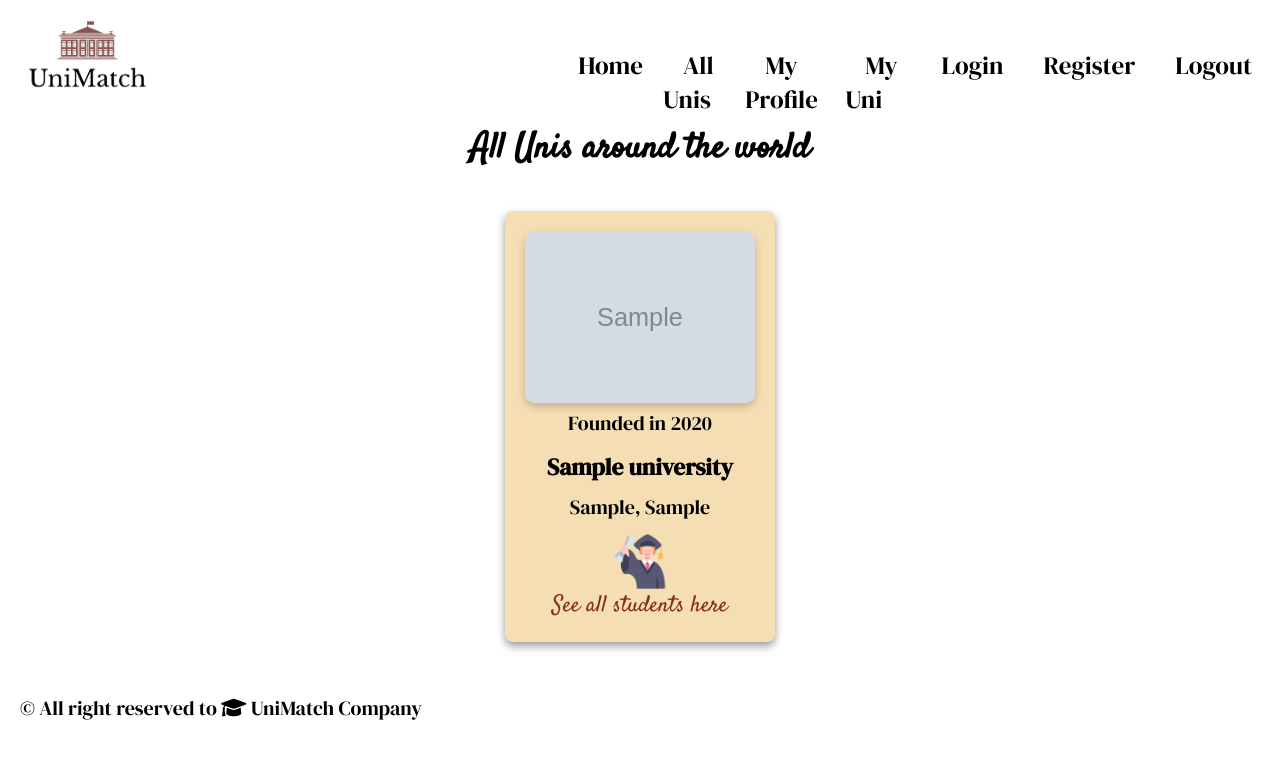
After one commit to annasarabasheva/Personal-Project-with-Django, a Django app: page /universities/all_unis/ in a window 1280 px wide. The commit adds this page. Shown: the top 759 px of the page. Run offline with Django 4.2, Linux system fonts and the light colour scheme; tables that the repository leaves empty hold one stand-in row (values such as "Sample post"); grey boxes marked "Sample" are stand-in pictures.

Commit message:
Add All Unis page, where users can see all universities in the database

```diff
--- a/FinalProject/universities/urls.py
+++ b/FinalProject/universities/urls.py
@@ -3,4 +3,5 @@ from FinalProject.universities import views
 
 urlpatterns = [
     path('catalog/', views.catalog, name='catalog'),
+    path('all_unis/', views.all_unis, name='all-unis'),
 ]
--- a/FinalProject/universities/views.py
+++ b/FinalProject/universities/views.py
@@ -1,18 +1,28 @@
-
-from django.shortcuts import render
+from django.shortcuts import render, redirect
 from FinalProject.universities.models import University
 
 
 def catalog(request):
-    # Get the search query from the request
     country_query = request.GET.get('query', '')
 
-    # Filter universities based on the country specified in the search bar
+    if not country_query:
+        return redirect('all-unis')
+
     universities = University.objects.filter(country__icontains=country_query)
 
-    # Pass universities and search query to the template
+
     context = {
         'universities': universities,
         'country_query': country_query,
     }
     return render(request, 'universities/catalog.html', context)
+
+
+def all_unis(request):
+    unis = University.objects.all()
+
+    context = {
+        'unis': unis,
+    }
+
+    return render(request, 'universities/all-unis.html', context)
--- a/templates/common/navigation.html
+++ b/templates/common/navigation.html
@@ -7,7 +7,7 @@
 
         <ul>
             <li><a href="{% url 'home' %}">Home</a></li>
-            <li><a href="#">All Unis</a></li>
+            <li><a href="{% url 'all-unis' %}">All Unis</a></li>
             <li><a href="#">My Profile</a></li>
             <li><a href="#">My Uni</a></li>
             <li><a href="{% url 'login' %}">Login</a></li>
--- /dev/null
+++ b/templates/universities/all-unis.html
@@ -0,0 +1,29 @@
+{% extends 'common/base.html' %}
+{% load static %}
+
+{% block content %}
+
+        <h2>All Unis around the world</h2>
+
+        <div class="uni-container">
+            {% for university in unis %}
+
+                <div class="uni-card">
+                    {% if university.logo_url %}
+                        <img src="{{ university.logo_url }}" alt="{{ university.name }} Logo" class="uni-logo">
+                    {% else %}
+                         <img src="{% static 'images/default-logo.jpg' %}" alt="Default Logo" class="uni-logo">
+                    {% endif %}
+                    {% if university.year_established %}
+                        <p class="year">Founded in {{ university.year_established }}</p>
+                    {% endif %}
+                    <h3>{{ university.name }}</h3>
+                    <p>{{ university.city }}, {{ university.country }}</p>
+
+                    <a href="{% url 'university_students' university_id=university.id%}"><img src="{% static 'images/student.png' %}" alt="Students" ><span class="text">See all students here</span></a>
+                </div>
+
+            {% endfor %}
+        </div>
+
+{% endblock %}
```
